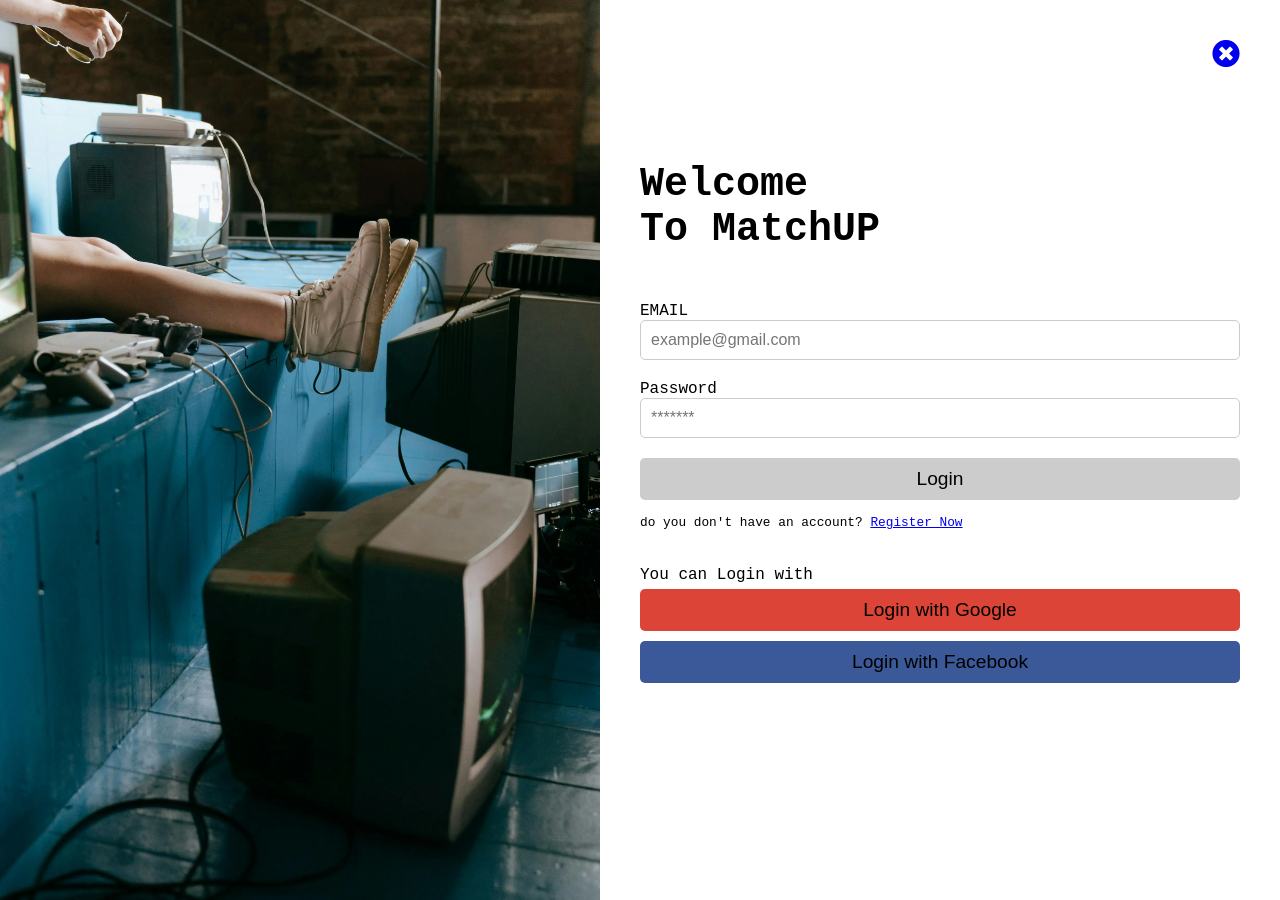
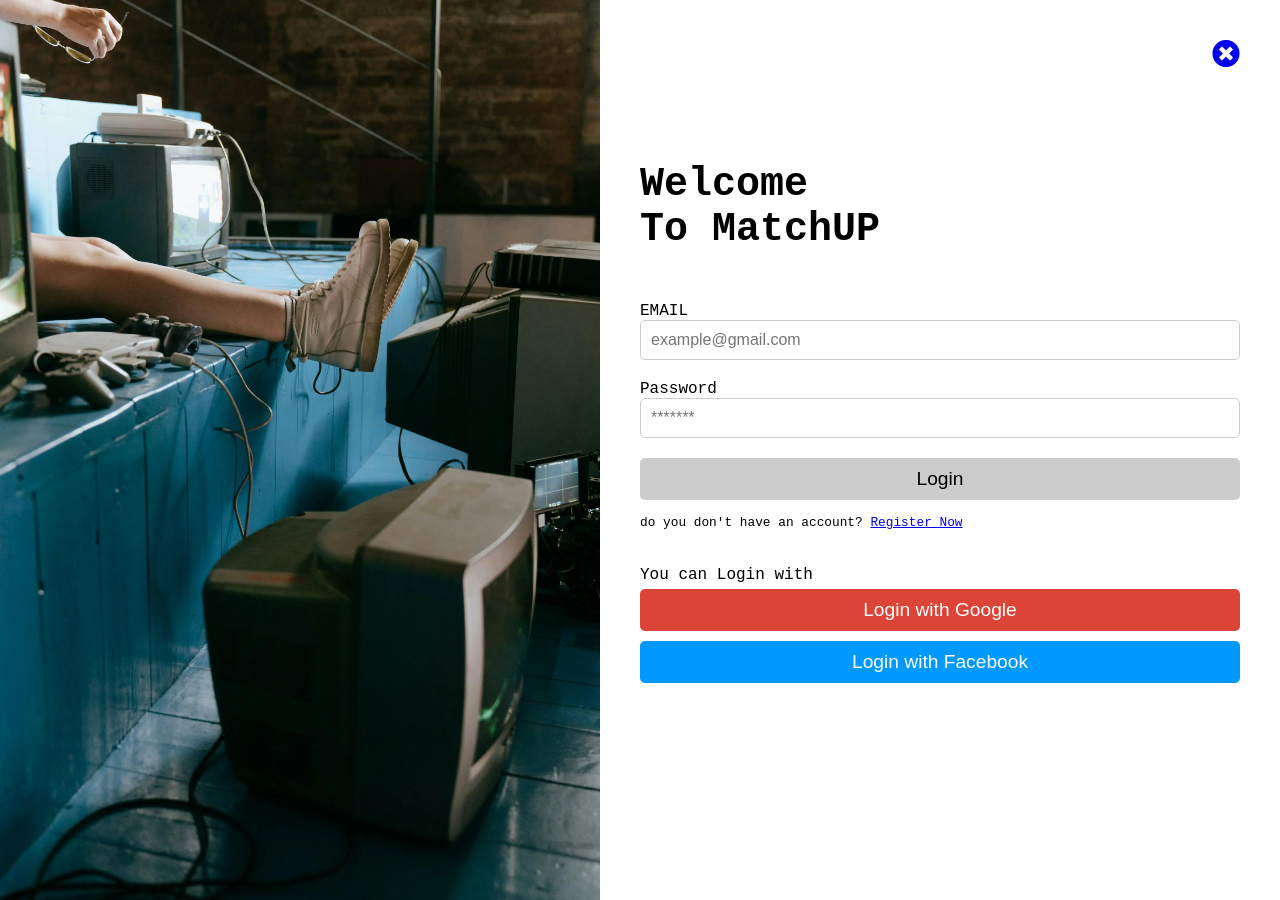
Before and after one commit to AaronSotoPacheco/AaronSotoPacheco.github.io, a PHP site: page /login.html in a window 1280 px wide. Run offline with PHP 8.4, Linux system fonts and the light colour scheme; some libraries are stand-ins or nearby versions.

Commit message:
cambio de color de social login
Se cambio los colores de los botones de facebook y del color del texto

```diff
--- a/css/login-style.css
+++ b/css/login-style.css
@@ -110,7 +110,7 @@
     background-color: #c33d2b;
 }
 .facebook-btn {
-    background-color: #3b5998;
+    background-color: #0099FF;
     margin-top: 10px;
 }
 
--- a/login.html
+++ b/login.html
@@ -39,9 +39,9 @@
                     <br><br>
                     <label for="Social Login">You can Login with</label>
 
-                        <button class="google-btn">Login with Google</button>
+                        <button class="google-btn" style="color: #fff;">Login with Google</button>
 
-                        <button class="facebook-btn">Login with Facebook</button>
+                        <button class="facebook-btn" style="color: #fff;">Login with Facebook</button>
 
 
             </form>
```
